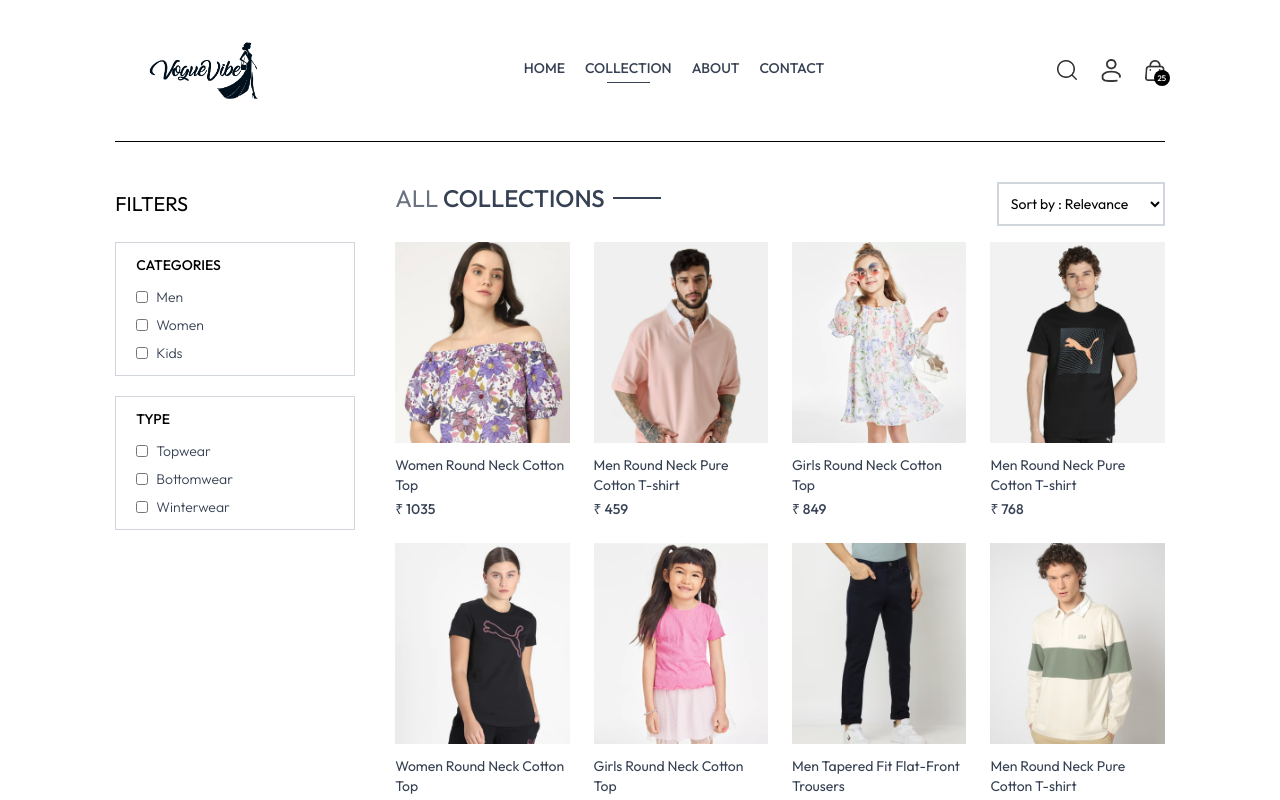
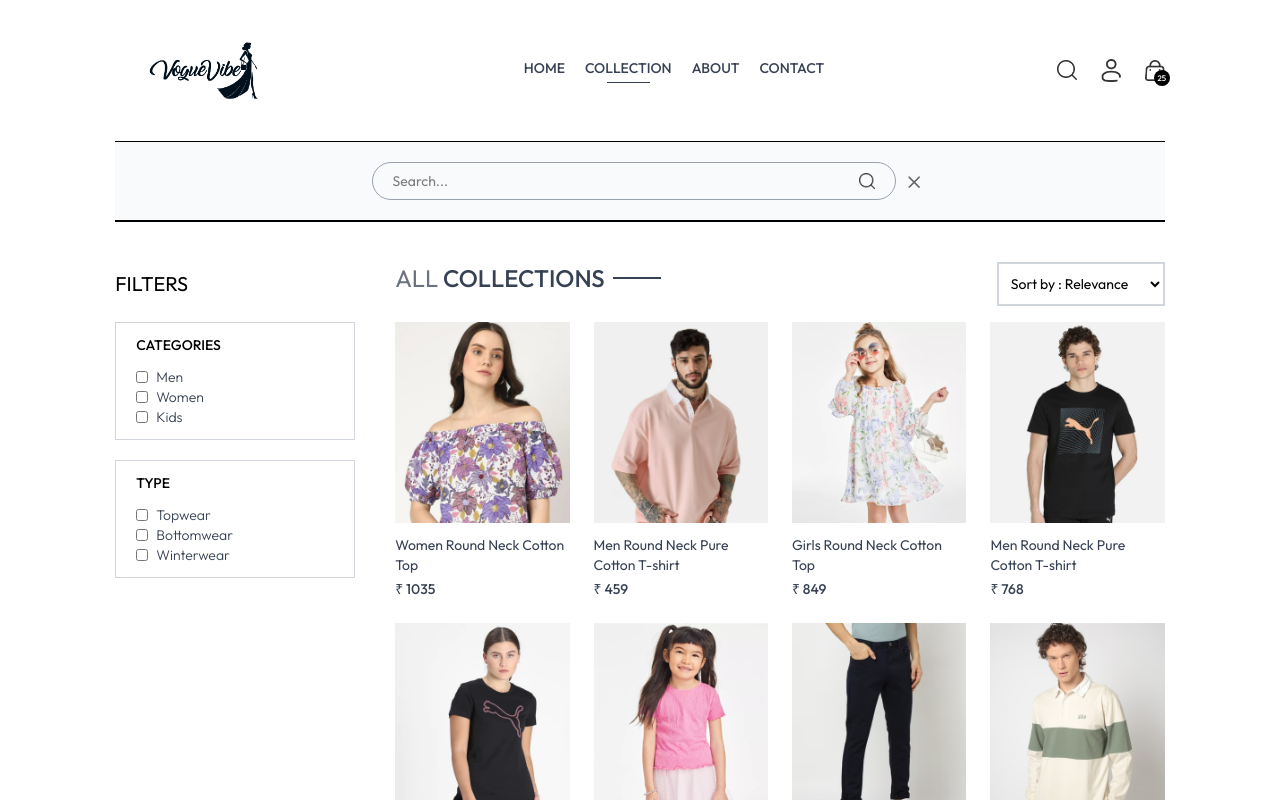
Before and after one commit to Chandanprasad913/Website_Frontend, a React (Vite) app in the folder frontend/: page /collection in a window 1280 px wide. Both pictures are taken after a click on the picture 1066 px from the left and 70 px from the top of the page. Shown: the top 800 px of the page. Built offline with nearby package versions, Linux system fonts and the light colour scheme.

Commit message:
collection.jsx completed commit

```diff
--- a/frontend/src/App.jsx
+++ b/frontend/src/App.jsx
@@ -10,11 +10,13 @@
 import Orders from "./pages/Orders.jsx";
 import Navbar from "./components/Navbar.jsx";
 import Footer from "./components/Footer.jsx";
+import SearchBar from "./components/SearchBar.jsx";
 
 const App = () => {
   return (
     <div className="sm:[5vw] px-4 md:px-[7vw] lg:px-[9vw]">
       <Navbar />
+      <SearchBar/>
 
       <Routes>
         <Route path="/" element={<Home />} />
--- a/frontend/src/components/Navbar.jsx
+++ b/frontend/src/components/Navbar.jsx
@@ -1,9 +1,11 @@
-import { useState } from "react";
+import { useContext, useState } from "react";
 import { assets } from "../assets/assets.js";
 import { Link, NavLink } from "react-router-dom";
+import { ShopContext } from "../context/ShopContext.jsx";
 
 const Navbar = () => {
   const [visible, setVisible] = useState(false);
+  const { setShowSearch } = useContext(ShopContext);
 
   return (
     <div className="flex items-center justify-between font-medium">
@@ -46,7 +48,12 @@
       </ul>
 
       <div className="flex items-center gap-6">
-        <img src={assets.search_icon} className="w-5 cursor-pointer" alt="" />
+        <img
+          onClick={() => setShowSearch(true)}
+          src={assets.search_icon}
+          className="w-5 cursor-pointer"
+          alt=""
+        />
 
         <div className="group relative">
           <img
--- /dev/null
+++ b/frontend/src/components/SearchBar.jsx
@@ -0,0 +1,45 @@
+import { useContext, useEffect, useState } from "react";
+import { ShopContext } from "../context/ShopContext";
+import { assets } from "../assets/assets";
+import { useLocation } from "react-router-dom";
+
+const SearchBar = () => {
+  const { search, setSearch, showSearch, setShowSearch } =
+    useContext(ShopContext);
+  const [visible, setVisible] = useState(false);
+
+  const location = useLocation();
+
+  useEffect(() => {
+    if (location.pathname.includes("collection")) {
+      setVisible(true);
+    } else {
+      setVisible(false);
+    }
+  }, [location, showSearch]);
+
+  return showSearch && visible ? (
+    <div className="border-t border-b bg-gray-50 text-center">
+      <div className="mx-3 my-5 inline-flex w-3/4 items-center justify-center rounded-full border border-gray-400 px-5 py-2 sm:w-1/2">
+        <input
+          value={search}
+          onChange={(e) => setSearch(e.target.value)}
+          type="text"
+          placeholder="Search..."
+          className="flex-1 bg-inherit text-sm outline-none"
+        />
+        <img src={assets.search_icon} className="w-4" alt="" />
+      </div>
+      <img
+        onClick={() => {
+          setSearch("");
+          setShowSearch(false);
+        }}
+        className="inline w-3 cursor-pointer"
+        src={assets.cross_icon}
+        alt=""
+      />
+    </div>
+  ) : null;
+};
+export default SearchBar;
--- a/frontend/src/context/ShopContext.jsx
+++ b/frontend/src/context/ShopContext.jsx
@@ -1,4 +1,4 @@
-import { createContext } from "react";
+import { createContext, useState } from "react";
 import { products } from "../assets/assets";
 
 export const ShopContext = createContext();
@@ -6,10 +6,17 @@
 const ShopContextProvider = (props) => {
   const currency = "₹";
   const deliveryFee = 49;
+  const [search, setSearch] = useState("");
+  const [showSearch, setShowSearch] = useState(false);
+
   const value = {
     products,
     currency,
-    deliveryFee
+    deliveryFee,
+    search,
+    setSearch,
+    showSearch,
+    setShowSearch,
   };
 
   return (
--- a/frontend/src/pages/Collection.jsx
+++ b/frontend/src/pages/Collection.jsx
@@ -5,76 +5,62 @@
 import ProductItem from "../components/ProductItem";
 
 const Collection = () => {
-  const { products } = useContext(ShopContext);
+  const { products, search, showSearch } = useContext(ShopContext);
   const [showFilter, setShowFilter] = useState(false);
-  const [filterProducts, setFilterProducts] = useState([]);
+  const [filteredProducts, setFilteredProducts] = useState(products);
   const [category, setCategory] = useState([]);
   const [subCategory, setSubCategory] = useState([]);
   const [sortType, setSortType] = useState("relevant");
 
+  // Toggle category filter
   const toggleCategory = (e) => {
-    if (category.includes(e.target.value)) {
-      setCategory((prev) => prev.filter((item) => item !== e.target.value));
-    } else {
-      setCategory((prev) => [...prev, e.target.value]);
-    }
+    setCategory((prev) =>
+      prev.includes(e.target.value)
+        ? prev.filter((item) => item !== e.target.value)
+        : [...prev, e.target.value],
+    );
   };
 
+  // Toggle sub-category filter
   const toggleSubCategory = (e) => {
-    if (subCategory.includes(e.target.value)) {
-      setSubCategory((prev) => prev.filter((item) => item !== e.target.value));
-    } else {
-      setSubCategory((prev) => [...prev, e.target.value]);
-    }
+    setSubCategory((prev) =>
+      prev.includes(e.target.value)
+        ? prev.filter((item) => item !== e.target.value)
+        : [...prev, e.target.value],
+    );
   };
 
-  const sortProduct = () => {
-    let filterProductCopy = filterProducts.slice();
-
-    switch (sortType) {
-      case "low-high":
-        setFilterProducts(filterProductCopy.sort((a, b) => a.price - b.price));
-        break;
-
-      case "high-low":
-        setFilterProducts(filterProductCopy.sort((a, b) => b.price - a.price));
-        break;
-
-      default:
-        applyFilter();
-        break;
-    }
-  };
-
-  const applyFilter = () => {
-    let productsCopy = products.slice();
+  // Apply filtering and sorting
+  useEffect(() => {
+    let filtered = [...products];
 
     if (category.length > 0) {
-      productsCopy = productsCopy.filter((item) =>
-        category.includes(item.category),
-      );
+      filtered = filtered.filter((item) => category.includes(item.category));
     }
-
     if (subCategory.length > 0) {
-      productsCopy = productsCopy.filter((item) =>
+      filtered = filtered.filter((item) =>
         subCategory.includes(item.subCategory),
       );
     }
 
-    setFilterProducts(productsCopy);
-  };
+    if (search && showSearch) {
+      filtered = filtered.filter((item) =>
+        item.name.toLowerCase().includes(search.toLowerCase()),
+      );
+    }
 
-  useEffect(() => {
-    applyFilter();
-  }, [category, subCategory]);
+    if (sortType === "low-high") {
+      filtered.sort((a, b) => a.price - b.price);
+    } else if (sortType === "high-low") {
+      filtered.sort((a, b) => b.price - a.price);
+    }
 
-  useEffect(() => {
-    sortProduct();
-  }, [sortType]);
+    setFilteredProducts(filtered);
+  }, [category, subCategory, sortType, products, search]);
 
   return (
     <div className="flex flex-col gap-1 border-t pt-10 sm:flex-row sm:gap-10">
-      {/* Right Side Filter Bar */}
+      {/* Left Side - Filters */}
       <div className="min-w-60">
         <p
           onClick={() => setShowFilter(!showFilter)}
@@ -82,118 +68,98 @@
         >
           FILTERS
           <img
-            className={`h-3 sm:hidden ${showFilter ? "rotate-90" : ""}`}
+            className={`h-3 transition-transform sm:hidden ${
+              showFilter ? "rotate-90" : ""
+            }`}
             src={assets.dropdown_icon}
-            alt=""
+            alt="Dropdown"
           />
         </p>
+
         {/* Category Filter */}
         <div
-          className={`mt-6 border border-gray-300 py-3 pl-5 ${showFilter ? "" : "hidden"} sm:block`}
+          className={`mt-6 border border-gray-300 py-3 pl-5 ${
+            showFilter ? "" : "hidden"
+          } sm:block`}
         >
           <p className="mb-3 text-sm font-medium">CATEGORIES</p>
-          <div className="flex flex-col gap-2 text-sm font-light text-gray-700">
-            <p className="flex gap-2">
+          {["Men", "Women", "Kids"].map((cat) => (
+            <label
+              key={cat}
+              className="flex gap-2 text-sm font-light text-gray-700"
+            >
               <input
                 onChange={toggleCategory}
                 className="w-3"
                 type="checkbox"
-                value={"Men"}
+                value={cat}
               />
-              <span>Men</span>
-            </p>
-
-            <p className="flex gap-2">
-              <input
-                onChange={toggleCategory}
-                className="w-3"
-                type="checkbox"
-                value={"Women"}
-              />
-              <span>Women</span>
-            </p>
-
-            <p className="flex gap-2">
-              <input
-                onChange={toggleCategory}
-                className="w-3"
-                type="checkbox"
-                value={"Kids"}
-              />
-              <span>Kids</span>
-            </p>
-          </div>
+              <span>{cat}</span>
+            </label>
+          ))}
         </div>
 
         {/* Sub Category Filter */}
         <div
-          className={`my-5 border border-gray-300 py-3 pl-5 ${showFilter ? "" : "hidden"} sm:block`}
+          className={`my-5 border border-gray-300 py-3 pl-5 ${
+            showFilter ? "" : "hidden"
+          } sm:block`}
         >
           <p className="mb-3 text-sm font-medium">TYPE</p>
-          <div className="flex flex-col gap-2 text-sm font-light text-gray-700">
-            <p className="flex gap-2">
+          {["Topwear", "Bottomwear", "Winterwear"].map((sub) => (
+            <label
+              key={sub}
+              className="flex gap-2 text-sm font-light text-gray-700"
+            >
               <input
                 onChange={toggleSubCategory}
                 className="w-3"
                 type="checkbox"
-                value={"Topwear"}
+                value={sub}
               />
-              <span>Topwear</span>
-            </p>
-
-            <p className="flex gap-2">
-              <input
-                onChange={toggleSubCategory}
-                className="w-3"
-                type="checkbox"
-                value={"Bottomwear"}
-              />
-              <span>Bottomwear</span>
-            </p>
-
-            <p className="flex gap-2">
-              <input
-                onChange={toggleSubCategory}
-                className="w-3"
-                type="checkbox"
-                value={"Winterwear"}
-              />
-              <span>Winterwear</span>
-            </p>
-          </div>
+              <span>{sub}</span>
+            </label>
+          ))}
         </div>
       </div>
 
-      {/* Right Side  */}
-
+      {/* Right Side - Products */}
       <div className="flex-1">
         <div className="mb-4 flex justify-between text-base sm:text-2xl">
           <Title text1="ALL" text2="COLLECTIONS" />
-
-          {/* Product sort */}
+          {/* Product Sort Dropdown */}
           <select
             onChange={(e) => setSortType(e.target.value)}
             className="border-2 border-gray-300 px-2 text-sm"
+            value={sortType}
           >
             <option value="relevant">Sort by : Relevance</option>
             <option value="low-high">Sort by : Low to High</option>
             <option value="high-low">Sort by : High to Low</option>
           </select>
         </div>
-        {/* Product Cards Map */}
+
+        {/* Product Cards */}
         <div className="grid grid-cols-2 gap-6 md:grid-cols-3 lg:grid-cols-4">
-          {filterProducts.map((item, index) => (
+          {filteredProducts.length > 0 ? (
+            filteredProducts.map((item) => (
               <ProductItem
-              key={index}
+                key={item._id}
                 id={item._id}
                 image={item.image}
                 name={item.name}
                 price={item.price}
               />
-          ))}
+            ))
+          ) : (
+            <p className="col-span-full text-center text-gray-600">
+              No products found.
+            </p>
+          )}
         </div>
       </div>
     </div>
   );
 };
+
 export default Collection;
```
Lines whose indentation alone changed are shown as unchanged.
